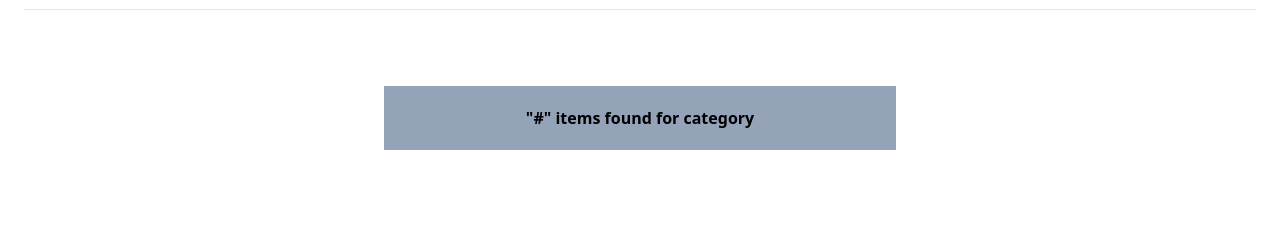
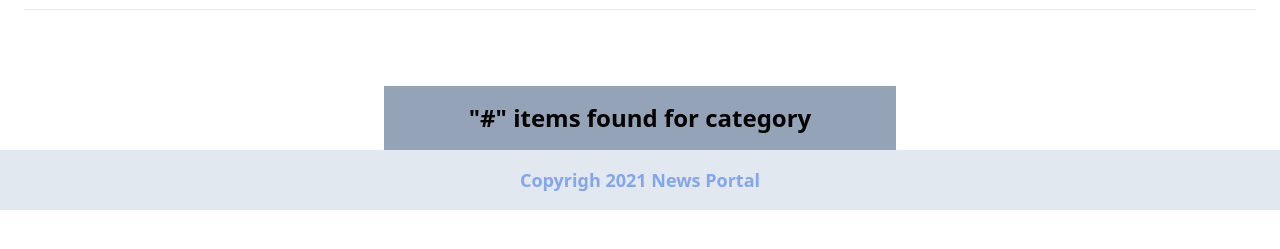
Before and after one commit to Asif78600/News-Portal-Assignment, a plain HTML site: page Index.html in a window 1280 px wide. Shown: the part 61-310 px from the top of the page. Drawn offline with nearby package versions, Linux system fonts and the light colour scheme; no server answers.

Commit message:
last work of 17 dec

```diff
--- a/Index.html
+++ b/Index.html
@@ -54,14 +54,16 @@
   </header>
 
   <div class="newsfound bg-slate-400 h-16 mx-96 flex items-center justify-center">
-    <p class="font-bold"><span id="found">"#"</span> items found for category <span id="catName"></span></p>
+    <p class="font-bold text-2xl"><span id="found">"#"</span> items found for category <span id="catName"></span></p>
   </div>
 <!-- card body starts -->
-  <div id="cardId">
+  <div id="cardId" class="">
 
   </div>
 
-
+  <footer class="bg-slate-200 text-white text-center p-4 mt-auto">
+    <p class="text-lg text-blue-600/50 font-bold">Copyrigh 2021 News Portal</p>
+  </footer>
 
   <script src="fetch.js"></script>
 </body>
```
